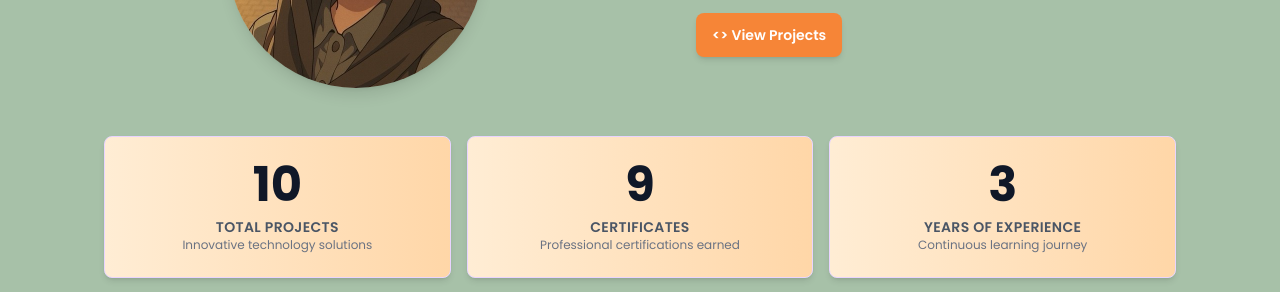
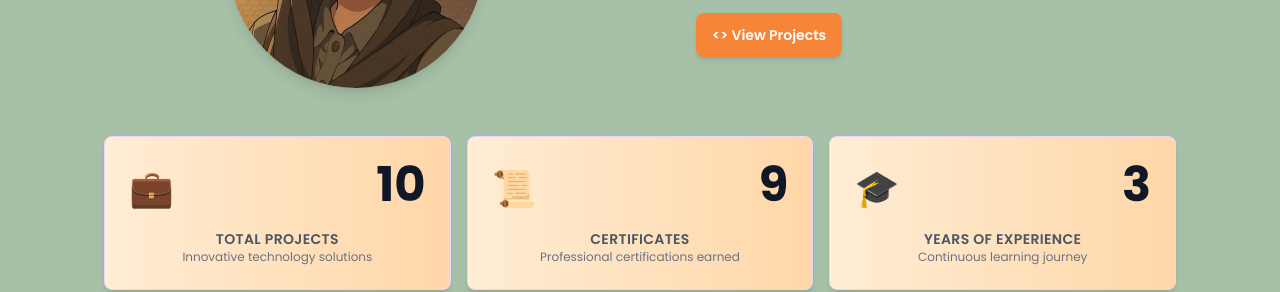
Before and after one commit to jasna18/vue-portfolio-new, a Vue app in the folder portfolio-new/: page / in a window 1280 px wide. Shown: the part 872-1164 px from the top of the page. Built offline with nearby package versions, Linux system fonts and the light colour scheme.

Commit message:
added icon in props

```diff
--- a/portfolio-new/src/components/composobles/AboutComponent.vue
+++ b/portfolio-new/src/components/composobles/AboutComponent.vue
@@ -1,6 +1,9 @@
   <template>
         <div class="bg-linear-to-r from-orange-100 to-orange-200 dark:from-gray-800 dark:to-gray-700 p-6 rounded-lg shadow-md border border-purple-200 dark:border-gray-700 flex flex-col items-center text-center">
-          <span class="text-5xl font-bold  mb-2">{{ count  }}</span>
+        <div class="flex w-full items-center justify-between gap-4 mb-3">
+          <div class="text-4xl">{{ icon }}</div>
+          <div class="text-5xl font-bold  mb-2">{{ count  }}</div>
+        </div>
           <p class="text-sm uppercase text-gray-600 dark:text-gray-300 font-semibold tracking-wide">{{ title }}</p>
           <p class="text-xs text-gray-500 dark:text-gray-400">{{ description }}</p>
       </div>
@@ -19,5 +22,7 @@
       type: String,
       default: "Click Me",
     },
+      icon: String
+
   });
 </script>
```
